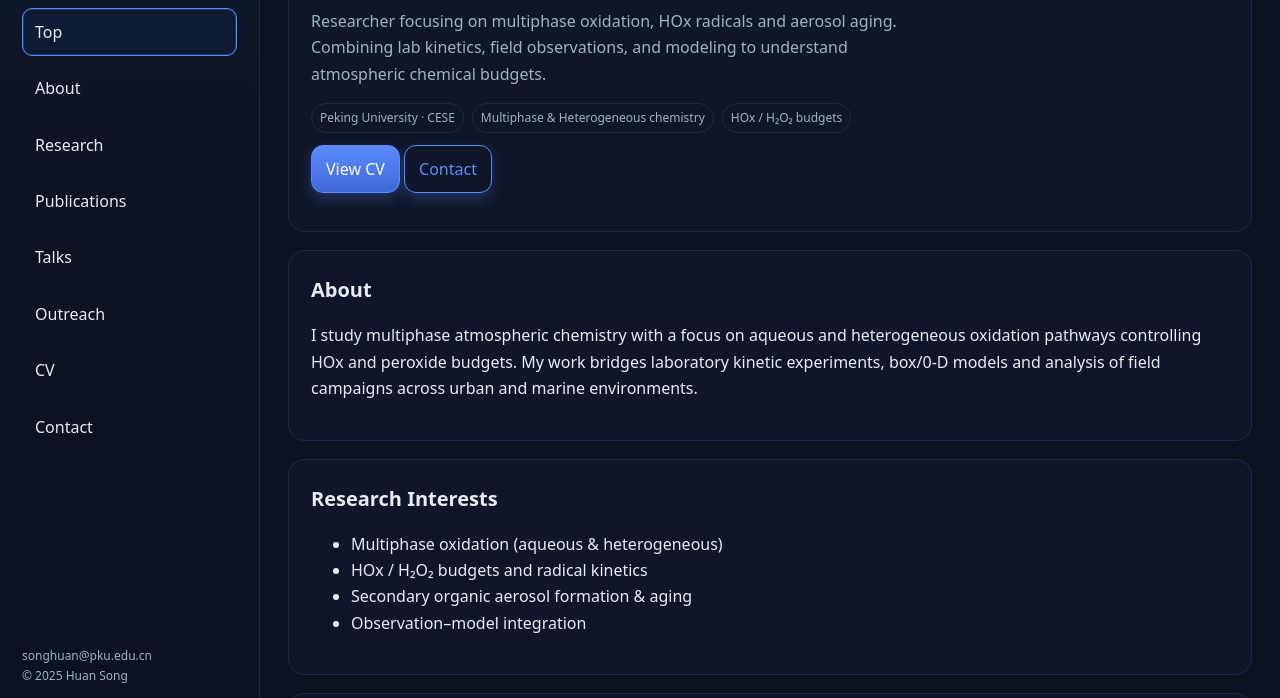
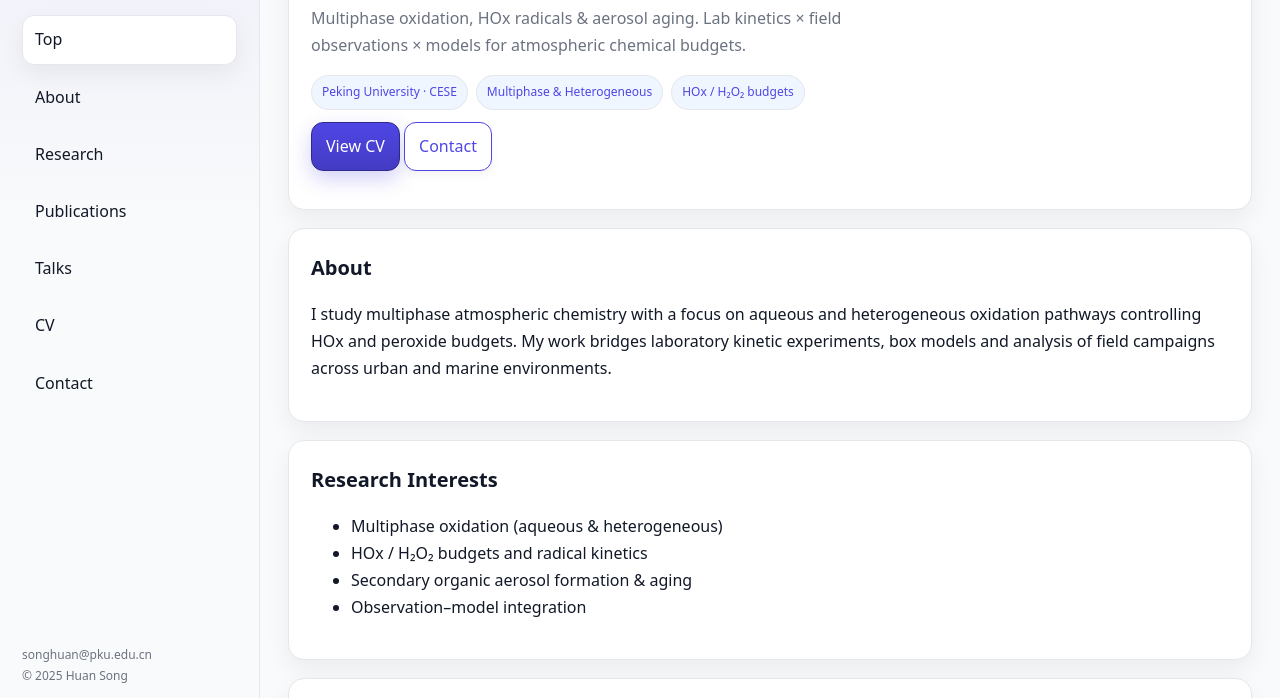
Before and after one commit to huansong-uw/huansong-uw.github.io, a plain HTML site: page index.html in a window 1280 px wide. Shown: the part 96-794 px from the top of the page. Drawn offline with Linux system fonts and the light colour scheme.

Commit message:
Update index.html

```diff
--- a/index.html
+++ b/index.html
@@ -4,103 +4,130 @@
   <meta charset="utf-8" />
   <meta name="viewport" content="width=device-width, initial-scale=1" />
   <title>Huan Song | Atmospheric Chemistry</title>
-  <meta name="description" content="Huan Song — atmospheric multiphase chemistry, radicals, aerosol aging." />
+  <meta name="description" content="Huan Song — atmospheric multiphase chemistry, HOx radicals, aerosol aging." />
 
   <style>
-    /* ======== 配色：只需要改这里就能全站换色 ======== */
+    /* ========== 现代浅色主题（热门配色预设） ========== */
     :root{
-      --bg:        #0b1220;   /* 背景（深） */
-      --panel:     #0f1629;   /* 内容面板底色 */
-      --text:      #e6edf3;   /* 主文字 */
-      --muted:     #9fb2c7;   /* 次要文字 */
-      --brand:     #5b8cff;   /* 主题主色（靛青） */
-      --accent:    #20c997;   /* 强调色（青绿） */
-      --border:    #1e2a44;   /* 细边框 */
+      --radius: 16px;
+      --shadow: 0 10px 24px rgba(0,0,0,.06);
     }
-    /* 如果想走浅色风，把 body 的背景、面板色对调，同时把文字颜色调深即可 */
+    /* SKY（默认）：indigo + cyan，清爽科技感 */
+    .theme-sky{
+      --bg:#f9fafb; --panel:#ffffff; --text:#111827; --muted:#6b7280; --border:#e5e7eb;
+      --brand:#4f46e5; /* indigo-600 */
+      --accent:#06b6d4; /* cyan-500 */
+      --chip:#eff6ff;
+    }
+    /* MINT：emerald + teal，温柔自然 */
+    .theme-mint{
+      --bg:#f6fbf7; --panel:#ffffff; --text:#0b1f17; --muted:#5b6b64; --border:#e6f0ea;
+      --brand:#059669; /* emerald-600 */
+      --accent:#14b8a6; /* teal-500 */
+      --chip:#ecfdf5;
+    }
+    /* SAND：amber + cocoa，奶油治愈 */
+    .theme-sand{
+      --bg:#fffcf6; --panel:#ffffff; --text:#1a140a; --muted:#7a6f62; --border:#f0e7d8;
+      --brand:#f59e0b; /* amber-500 */
+      --accent:#a16207; /* amber-700 */
+      --chip:#fff7ed;
+    }
 
-    /* ======== 基础样式 ======== */
+    /* ===== Base ===== */
     html{scroll-behavior:smooth;}
     body{
       margin:0; background:var(--bg); color:var(--text);
-      font:16px/1.65 system-ui,-apple-system,Segoe UI,Roboto,Helvetica,Arial;
+      font:16px/1.7 ui-sans-serif, system-ui, -apple-system, "Segoe UI", Roboto, Helvetica, Arial;
     }
-    a{color:var(--brand);text-decoration:none}
+    a{color:var(--brand); text-decoration:none}
     a:hover{text-decoration:underline}
-    img{max-width:100%;height:auto;border-radius:12px}
+    img{max-width:100%; height:auto; border-radius:14px}
+    .muted{color:var(--muted)}
+    .wrap{display:flex; min-height:100vh}
 
-    .layout{display:flex;min-height:100vh}
-    /* 左侧导航（桌面） */
+    /* ==== Side Nav (desktop) ==== */
     .sidenav{
-      width:260px; flex:0 0 260px; position:sticky; top:0; align-self:flex-start;
-      height:100vh; box-sizing:border-box; padding:28px 22px; border-right:1px solid var(--border);
-      background:linear-gradient(180deg, rgba(91,140,255,0.06), transparent 40%) , var(--bg);
+      width:260px; flex:0 0 260px; position:sticky; top:0; height:100vh;
+      padding:28px 22px; box-sizing:border-box; border-right:1px solid var(--border);
+      background: linear-gradient(180deg, rgba(79,70,229,.06), transparent 40%), var(--bg);
     }
-    .brand{display:flex; align-items:center; gap:12px; margin-bottom:18px}
-    .brand .dot{width:12px;height:12px;border-radius:50%;background:var(--accent);box-shadow:0 0 16px var(--accent)}
-    .brand h1{font-size:22px; line-height:1.2; margin:0}
+    .brand{display:flex; align-items:center; gap:12px; margin-bottom:10px}
+    .dot{width:12px;height:12px;border-radius:50%; background:var(--accent); box-shadow:0 0 18px rgba(6,182,212,.5)}
+    .brand h1{margin:0; font-size:22px}
     .brand p{margin:6px 0 0; color:var(--muted); font-size:13px}
 
-    nav ul{list-style:none;margin:22px 0 0;padding:0;display:flex;flex-direction:column;gap:8px}
+    nav ul{list-style:none; margin:18px 0 0; padding:0; display:flex; flex-direction:column; gap:8px}
     nav a{
-      display:block; padding:10px 12px; border-radius:10px; color:var(--text); border:1px solid transparent;
+      display:block; padding:10px 12px; border-radius:12px; color:var(--text);
+      border:1px solid transparent;
     }
-    nav a:hover{background:#0f1b34;border-color:var(--border)}
-    nav a.active{background:#0f1b34;border-color:var(--brand); box-shadow:0 0 0 1px rgba(91,140,255,.25) inset}
+    nav a:hover{background:rgba(79,70,229,.06); border-color:var(--border)}
+    nav a.active{background:#fff; border-color:var(--border); box-shadow:var(--shadow)}
 
-    .side-footer{position:absolute; bottom:18px; left:22px; right:22px; color:var(--muted); font-size:12px}
+    .side-foot{position:absolute; left:22px; right:22px; bottom:18px; font-size:12px; color:var(--muted)}
 
-    /* 右侧内容 */
-    .content{flex:1; max-width:980px; padding:32px 28px 60px}
+    /* ==== Content ==== */
+    main{flex:1; max-width:980px; padding:28px; margin:0 auto}
     section{
-      background:var(--panel); border:1px solid var(--border); border-radius:16px;
-      padding:22px; margin-bottom:18px;
+      background:var(--panel); border:1px solid var(--border); border-radius:var(--radius);
+      padding:22px; margin-bottom:18px; box-shadow: var(--shadow);
     }
-    section h2{margin:0 0 8px; font-size:20px}
-    .muted{color:var(--muted)}
-    .chips{display:flex; flex-wrap:wrap; gap:8px; margin-top:8px}
-    .chip{border:1px solid var(--border); padding:4px 8px; border-radius:999px; color:var(--muted); font-size:12px}
+    h2{margin:0 0 10px; font-size:20px}
 
-    .grid{display:grid; gap:16px}
-    @media (min-width:880px){ .grid.two{grid-template-columns:2fr 1fr} }
+    .grid{display:grid; gap:18px}
+    @media (min-width:900px){ .grid.two{grid-template-columns:2fr 1.2fr} }
+
+    .chips{display:flex; flex-wrap:wrap; gap:8px; margin-top:10px}
+    .chip{
+      background:var(--chip); color:var(--brand); border:1px solid var(--border);
+      padding:6px 10px; border-radius:999px; font-size:12px
+    }
 
     .btn{
-      display:inline-block; padding:10px 14px; border-radius:12px; border:1px solid var(--brand);
-      color:#fff; background:linear-gradient(180deg, var(--brand), #4067d6); box-shadow:0 6px 14px rgba(91,140,255,.25);
+      display:inline-block; padding:10px 14px; border-radius:12px;
+      color:#fff; background:linear-gradient(180deg, var(--brand), color-mix(in srgb, var(--brand) 85%, black));
+      border:1px solid color-mix(in srgb, var(--brand) 60%, black);
+      box-shadow:0 8px 20px color-mix(in srgb, var(--brand) 25%, transparent);
     }
     .btn:hover{text-decoration:none; filter:brightness(1.05)}
-    .btn.ghost{background:transparent;color:var(--brand);border-color:var(--brand)}
+    .btn.ghost{
+      color:var(--brand); background:#fff; border:1px solid var(--brand);
+      box-shadow:0 4px 10px rgba(0,0,0,.05)
+    }
 
-    /* 顶部返回按钮（移动端显示） */
-    .topbar{display:none; position:sticky; top:0; background:var(--bg); border-bottom:1px solid var(--border); padding:10px 14px; z-index:30}
-    .topbar a{margin-right:14px}
+    /* Topbar (mobile) */
+    .topbar{display:none; position:sticky; top:0; z-index:30; background:var(--bg);
+      border-bottom:1px solid var(--border); padding:10px 14px}
+    .topbar a{margin-right:12px}
 
-    /* 移动端：把侧边栏变顶部条 */
+    /* Mobile tweaks */
     @media (max-width:980px){
-      .layout{display:block}
-      .sidenav{position:relative; height:auto; width:auto; border-right:none; padding:14px 16px}
+      .wrap{display:block}
+      .sidenav{position:relative; height:auto; width:auto; border-right:none; padding:16px}
       nav ul{flex-direction:row; flex-wrap:wrap}
-      .side-footer{position:static; margin-top:14px}
-      .content{padding:16px}
+      .side-foot{position:static; margin-top:12px}
+      main{padding:16px}
     }
   </style>
 </head>
-<body>
 
-  <!-- 顶部条（移动端更友好） -->
+<!-- 修改 class 即可切换主题：theme-sky / theme-mint / theme-sand -->
+<body class="theme-sky">
+
+  <!-- 顶部（移动端更好用） -->
   <div class="topbar">
     <a href="#top">Top</a>
     <a href="#about">About</a>
     <a href="#research">Research</a>
     <a href="#pubs">Publications</a>
     <a href="#talks">Talks</a>
-    <a href="#outreach">Outreach</a>
     <a href="#cv">CV</a>
     <a href="#contact">Contact</a>
   </div>
 
-  <div class="layout">
-    <!-- 左侧导航 -->
+  <div class="wrap">
+    <!-- 侧边导航（桌面端固定） -->
     <aside class="sidenav">
       <div class="brand">
         <span class="dot"></span>
@@ -109,7 +136,6 @@
           <p>Atmospheric Chemistry</p>
         </div>
       </div>
-
       <nav>
         <ul>
           <li><a class="active" href="#top">Top</a></li>
@@ -117,32 +143,29 @@
           <li><a href="#research">Research</a></li>
           <li><a href="#pubs">Publications</a></li>
           <li><a href="#talks">Talks</a></li>
-          <li><a href="#outreach">Outreach</a></li>
           <li><a href="#cv">CV</a></li>
           <li><a href="#contact">Contact</a></li>
         </ul>
       </nav>
-
-      <div class="side-footer">
-        <div class="muted">songhuan@pku.edu.cn</div>
-        <div class="muted">© <span id="year"></span> Huan Song</div>
+      <div class="side-foot">
+        <div>songhuan@pku.edu.cn</div>
+        <div>© <span id="year"></span> Huan Song</div>
       </div>
     </aside>
 
-    <!-- 右侧内容 -->
-    <main class="content">
-
-      <!-- 顶部简介卡片 -->
+    <!-- 内容 -->
+    <main>
+      <!-- 顶部卡片 -->
       <section id="intro" class="grid two">
         <div>
           <h2>Huan Song 宋欢</h2>
           <p class="muted">
-            Researcher focusing on multiphase oxidation, HOx radicals and aerosol aging.
-            Combining lab kinetics, field observations, and modeling to understand atmospheric chemical budgets.
+            Multiphase oxidation, HOx radicals & aerosol aging.
+            Lab kinetics × field observations × models for atmospheric chemical budgets.
           </p>
           <div class="chips">
             <span class="chip">Peking University · CESE</span>
-            <span class="chip">Multiphase &amp; Heterogeneous chemistry</span>
+            <span class="chip">Multiphase & Heterogeneous</span>
             <span class="chip">HOx / H₂O₂ budgets</span>
           </div>
           <p style="margin-top:12px">
@@ -151,8 +174,8 @@
           </p>
         </div>
         <div>
-          <!-- 头像占位；上传 /images/avatar.jpg 后替换路径 -->
-          <img src="/images/avatar.jpg" alt="Huan Song portrait" />
+          <!-- 上传你的头像到 /images/avatar.jpg -->
+          <img src="/images/avatar.jpg" alt="Portrait of Huan Song" />
         </div>
       </section>
 
@@ -160,8 +183,8 @@
         <h2>About</h2>
         <p>
           I study multiphase atmospheric chemistry with a focus on aqueous and heterogeneous oxidation pathways
-          controlling HOx and peroxide budgets. My work bridges laboratory kinetic experiments, box/0-D models
-          and analysis of field campaigns across urban and marine environments.
+          controlling HOx and peroxide budgets. My work bridges laboratory kinetic experiments, box models and
+          analysis of field campaigns across urban and marine environments.
         </p>
       </section>
 
@@ -201,20 +224,10 @@
         </ul>
       </section>
 
-      <section id="outreach">
-        <h2>Outreach & Service</h2>
-        <ul>
-          <li>Session co-convener (radicals & multiphase processes)</li>
-          <li>Reviewer: ACP, JGR-Atmospheres</li>
-        </ul>
-      </section>
-
       <section id="cv">
         <h2>Curriculum Vitae</h2>
-        <p>
-          Download: <a class="btn" href="/files/HuanSong_CV.pdf">CV (PDF)</a>
-          <!-- 把你的简历上传到 /files/HuanSong_CV.pdf -->
-        </p>
+        <p>Download: <a class="btn" href="/files/HuanSong_CV.pdf">CV (PDF)</a></p>
+        <!-- 把你的CV上传到 /files/HuanSong_CV.pdf -->
       </section>
 
       <section id="contact">
@@ -233,27 +246,26 @@
         <p class="muted">© <span id="year"></span> Huan Song · Built on GitHub Pages</p>
         <p><a href="#top">↑ Back to top</a></p>
       </section>
-
     </main>
   </div>
 
   <script>
-    // 激活导航高亮
+    // 导航高亮
     const links=[...document.querySelectorAll('nav a')];
-    const ids=links.map(a=>document.querySelector(a.getAttribute('href'))).filter(Boolean);
-    const io=new IntersectionObserver(entries=>{
-      entries.forEach(e=>{
+    const targets=links.map(a=>document.querySelector(a.getAttribute('href'))).filter(Boolean);
+    const io=new IntersectionObserver(es=>{
+      es.forEach(e=>{
         if(e.isIntersecting){
-          const id='#'+e.target.id;
+          const id="#"+e.target.id;
           links.forEach(a=>a.classList.toggle('active', a.getAttribute('href')===id));
         }
-      });
+      })
     },{rootMargin:"-40% 0px -55% 0px", threshold:0});
-    ids.forEach(el=>io.observe(el));
+    targets.forEach(t=>io.observe(t));
 
-    // 年份 / 更新时间
-    document.getElementById('year').textContent=new Date().getFullYear();
-    document.getElementById('lastUpdate').textContent=new Date().toISOString().slice(0,10);
+    // 年份与更新时间
+    document.getElementById('year').textContent = new Date().getFullYear();
+    document.getElementById('lastUpdate').textContent = new Date().toISOString().slice(0,10);
   </script>
 </body>
 </html>
```
